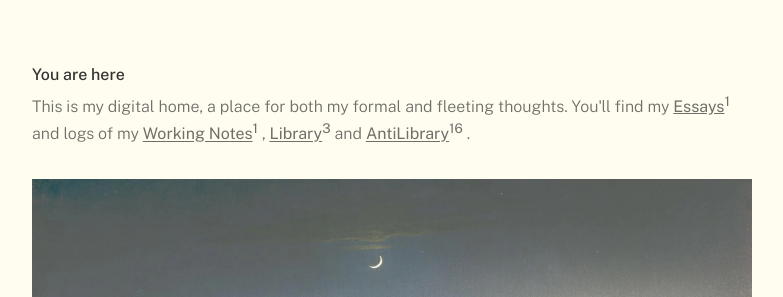
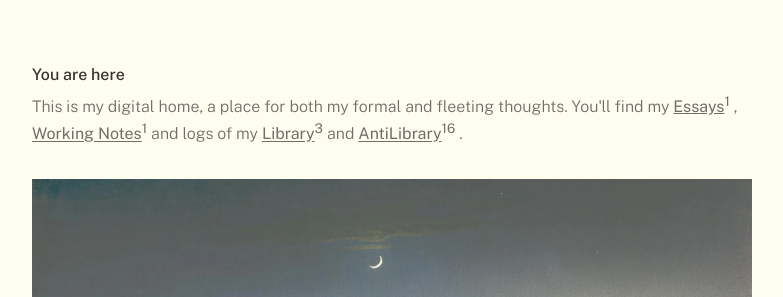
Before and after one commit to harperjamie/hrpr, a Jekyll site: the page built from pages/Index.md, in a window 1280 px wide. Shown: the part 334-631 px from the top of the page, without its empty margins (248-1031 px from the left). Built offline with Jekyll 4.4.1, drawn with Linux system fonts in a browser that asks for light colours; some web fonts are replaced; comment, search, counter and statistics services are not loaded; part of the change alters nothing that is shown.

```diff
--- a/_includes/moc-list.html
+++ b/_includes/moc-list.html
@@ -30,7 +30,7 @@
       {% if first_item %}
         {% assign first_item = false %}
       {% else %}
-        {% if item_index == 2 %}
+        {% if item_index == 3 %}
         and logs of my
         {% elsif item_index == moc_notes_count %}
           and
```
